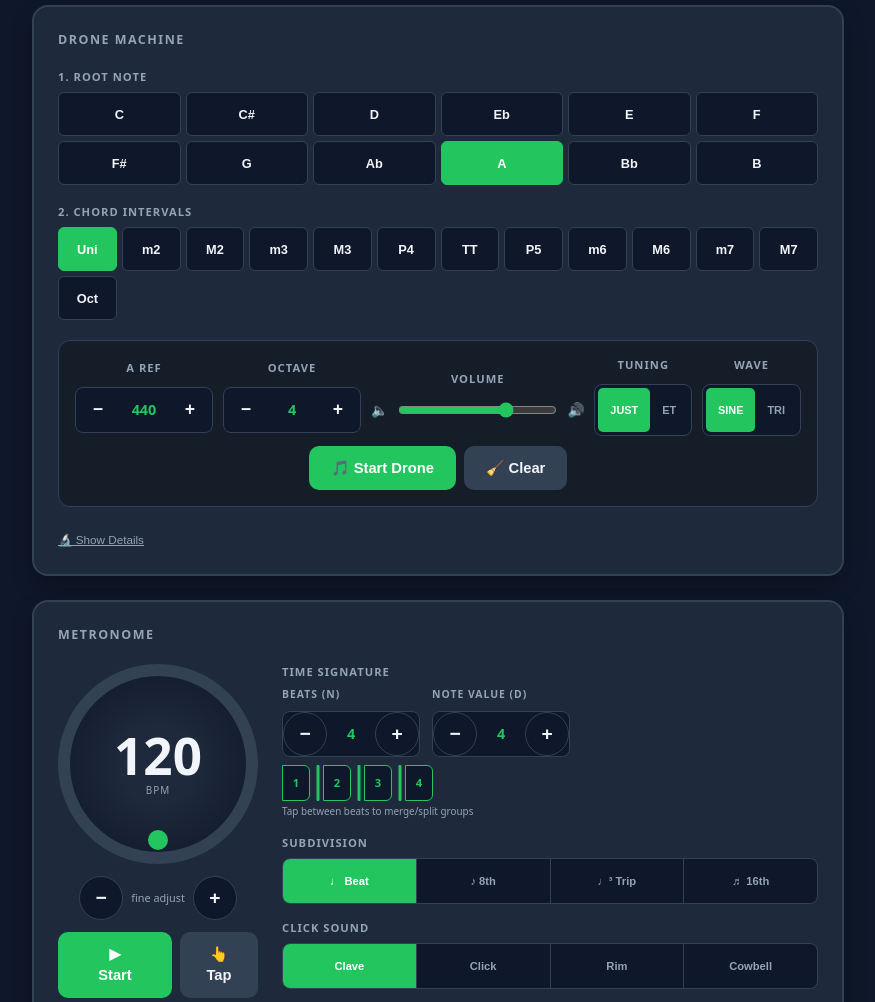
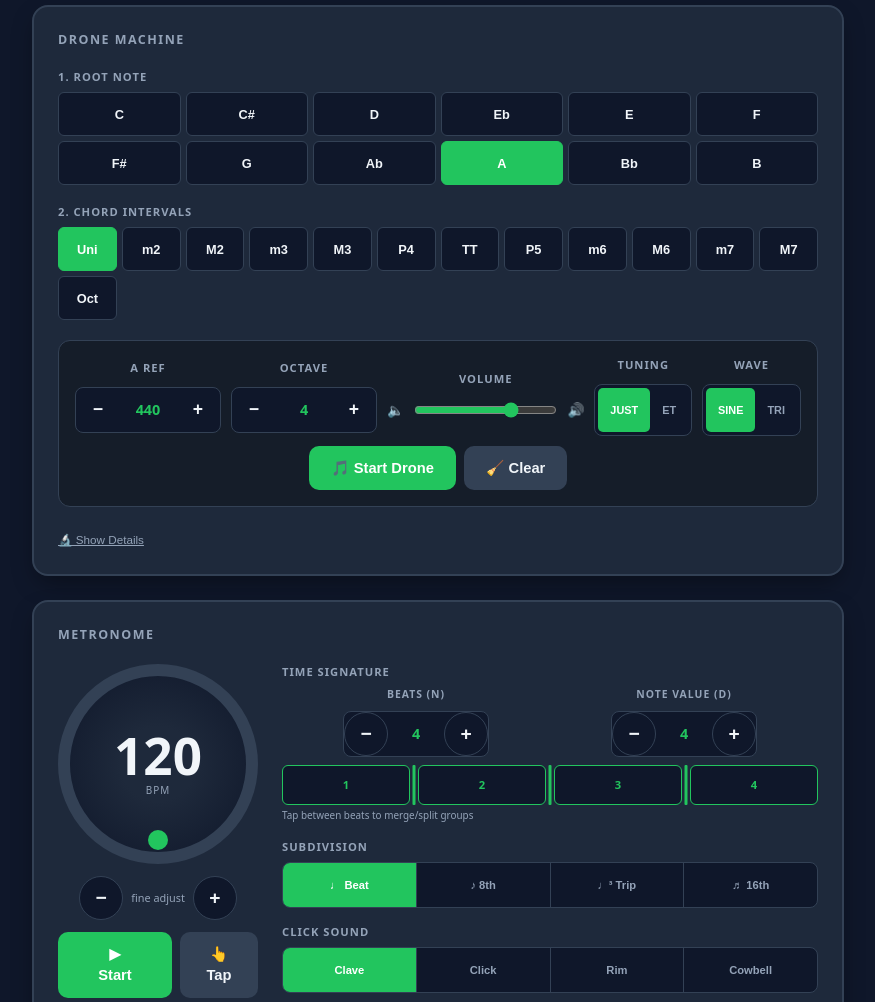
Before and after one commit to JeremyLoy/Musician-Practice-Tools, a plain HTML site: page index.html in a window 1280 px wide. Shown: the part 91-1093 px from the top of the page, without its empty margins (202-1077 px from the left). Drawn offline with Linux system fonts and the light colour scheme.

Commit message:
Fix time signature editor layout to fill full width
- Spinners: space-between so Beats(N) and Note value(D) spread edge to edge
- Beat cells: flex:1 so they grow equally to fill the full control width
- Group rounding: use group-start/group-end classes (set in JS) instead of
  :first-child so mid-row group boundaries get correct rounded corners;
  a single-cell group gets all four corners rounded

Co-Authored-By: Claude Sonnet 4.6 <noreply@anthropic.com>

```diff
--- a/index.html
+++ b/index.html
@@ -80,23 +80,23 @@
         .mode-row { display: flex; gap: 8px; }
 
         /* TIME SIGNATURE EDITOR */
-        .ts-spinners { display:flex; gap:12px; margin-bottom:8px; flex-wrap:wrap; }
-        .ts-spinner-group { display:flex; flex-direction:column; gap:2px; }
-        .stepper { display:flex; align-items:center; gap:4px; }
-        .stepper-val { min-width:28px; text-align:center; font-weight:700; font-size:1rem; color:var(--text); }
-        .beat-group-editor { display:flex; flex-wrap:wrap; align-items:center; gap:0; margin-top:6px; }
+        .ts-spinners { display:flex; justify-content:space-between; margin-bottom:8px; }
+        .ts-spinner-group { display:flex; flex-direction:column; gap:2px; align-items:center; flex:1; }
+        .stepper { display:flex; align-items:center; gap:8px; }
+        .stepper-val { min-width:32px; text-align:center; font-weight:700; font-size:1.1rem; color:var(--text); }
+        .beat-group-editor { display:flex; align-items:stretch; margin-top:6px; width:100%; }
         .bg-cell {
             background:var(--bg); border:1px solid var(--primary);
-            min-width:28px; min-height:36px; display:flex; align-items:center;
+            flex:1; min-height:40px; display:flex; align-items:center;
             justify-content:center; font-size:0.7rem; font-weight:700;
-            color:var(--primary); flex-shrink:0; user-select:none;
+            color:var(--primary); user-select:none;
         }
-        .bg-cell:first-child { border-radius:6px 0 0 6px; }
-        .bg-cell.group-end { border-radius:0 6px 6px 0; margin-right:3px; }
+        .bg-cell.group-start { border-radius:6px 0 0 6px; }
+        .bg-cell.group-end { border-radius:0 6px 6px 0; }
+        .bg-cell.group-start.group-end { border-radius:6px; }
         .bg-divider {
-            background:transparent; border:none; width:10px; min-height:36px;
+            background:transparent; border:none; width:8px; flex-shrink:0;
             cursor:pointer; position:relative; padding:0; touch-action:manipulation;
-            flex-shrink:0;
         }
         .bg-divider::after {
             content:''; position:absolute; top:15%; left:50%;
@@ -637,8 +637,9 @@ function renderBeatGroupEditor() {
         const cell=document.createElement('div');
         cell.className='bg-cell';
         const isGroupStart=(i===0)||dividers[i-1];
+        const isGroupEnd=(i===tsN-1)||dividers[i];
         cell.textContent=isGroupStart ? String(i+1) : '';
-        const isGroupEnd=(i===tsN-1)||dividers[i];
+        if(isGroupStart) cell.classList.add('group-start');
         if(isGroupEnd) cell.classList.add('group-end');
         el.appendChild(cell);
         if(i<tsN-1) {
```
